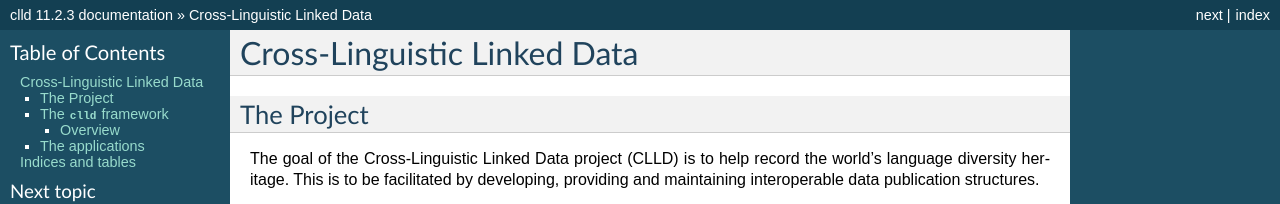
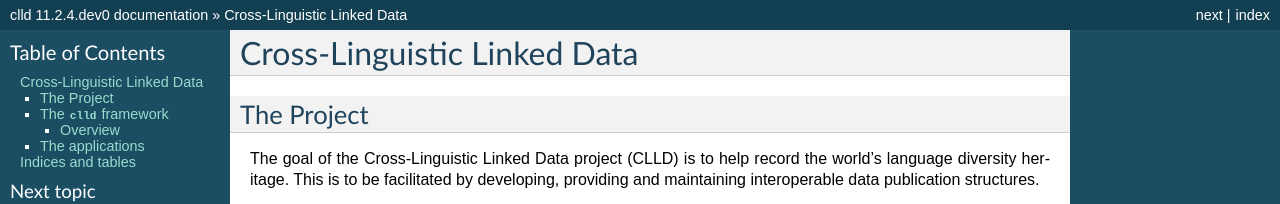
Before and after one commit to clld/clld, a Sphinx documentation site: the page built from docs/index.rst, in a window 1280 px wide and 900 px high. Shown: the top 204 px of the window. Built offline with Sphinx 7.4.7, drawn with Linux system fonts in a browser that asks for light colours; some of the changed text lies outside the part shown.

Commit message:
bump version for development

```diff
--- a/docs/conf.py
+++ b/docs/conf.py
@@ -55,10 +55,10 @@ copyright = 'Max Planck Society'
 # built documents.
 #
 # The full version, including alpha/beta/rc tags.
-release = '11.2.3'
+release = '11.2.4.dev0'
 
 # The short X.Y version.
-version = '11.2.3'
+version = '11.2.4.dev0'
 
 # The language for content autogenerated by Sphinx. Refer to documentation
 # for a list of supported languages.
--- a/setup.cfg
+++ b/setup.cfg
@@ -1,6 +1,6 @@
 [metadata]
 name = clld
-version = 11.2.3
+version = 11.2.4.dev0
 license = Apache 2.0
 license_files = LICENSE
 author = Robert Forkel
--- a/src/clld/__init__.py
+++ b/src/clld/__init__.py
@@ -3,7 +3,7 @@ import collections
 from clld.db.models import common
 from clld import interfaces
 
-__version__ = "11.2.3"
+__version__ = "11.2.4.dev0"
 
 
 class Resource(collections.namedtuple('Resource', 'name model interface with_index with_rdfdump')):
```
